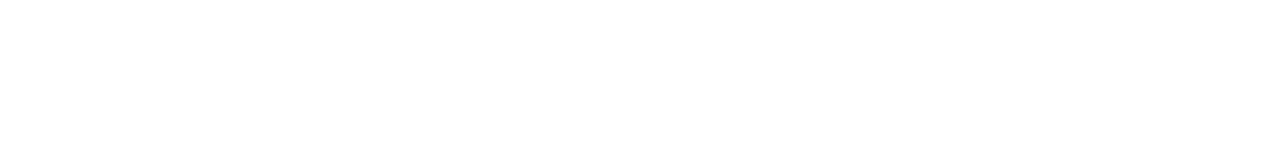
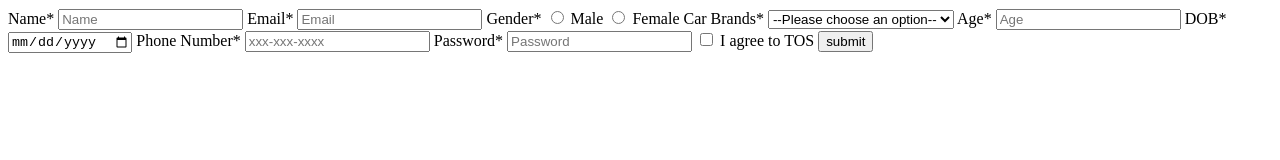
Before and after one commit to acciojob/signup-form-car-NIKHIL12072000, a website: page main.html in a window 1280 px wide. Drawn offline with Linux system fonts and the light colour scheme.

Commit message:
created a submission

```diff
--- a/main.html
+++ b/main.html
@@ -9,8 +9,46 @@
 <body>
 	<!-- the entire body must be written by student -->
     <script type="text/javascript" src="./script.js">
-</script>
+	</script>
+	<form method="post">
+		<label for="name">Name*</label>
+		<input type="text" id="name" required placeholder="Name">
 
+		<label for="email">Email*</label>
+		<input type="email" id="email" required placeholder="Email">
+
+		<label for="gender">Gender*</label>
+		<input type="radio" id="gender_m" name="gender" required >
+		<label for="gender_m">Male</label>
+		<input type="radio" id="gender_f" name="gender" required>
+		<label for="gender_f">Female</label>
+
+		<label for="cars">Car Brands*</label>
+		<select id="cars" required>
+			<option selected disabled>--Please choose an option--</option>
+			<option value="bmw">BMW</option>
+			<option value="audi">Audi</option>
+			<option value="mercedez">Mercedez</option>
+		</select>
+
+		<label for="age">Age*</label>
+		<input type="number" id="age" required placeholder="Age">
+
+		<label for="dob">DOB*</label>
+		<input type="date" id="dob" required>
+
+		<label for="tel">Phone Number*</label>
+		<input type="tel" id="tel" required placeholder="xxx-xxx-xxxx">
+
+		<label for="password">Password*</label>
+		<input type="password" id="password" required placeholder="Password">
+
+		<input type="checkbox" id="tos" required>
+		<label for="tos">I agree to TOS </label>
+
+		<button type="submit">submit</button>
+
+	</form>
 </body>
 
 </html>
```
